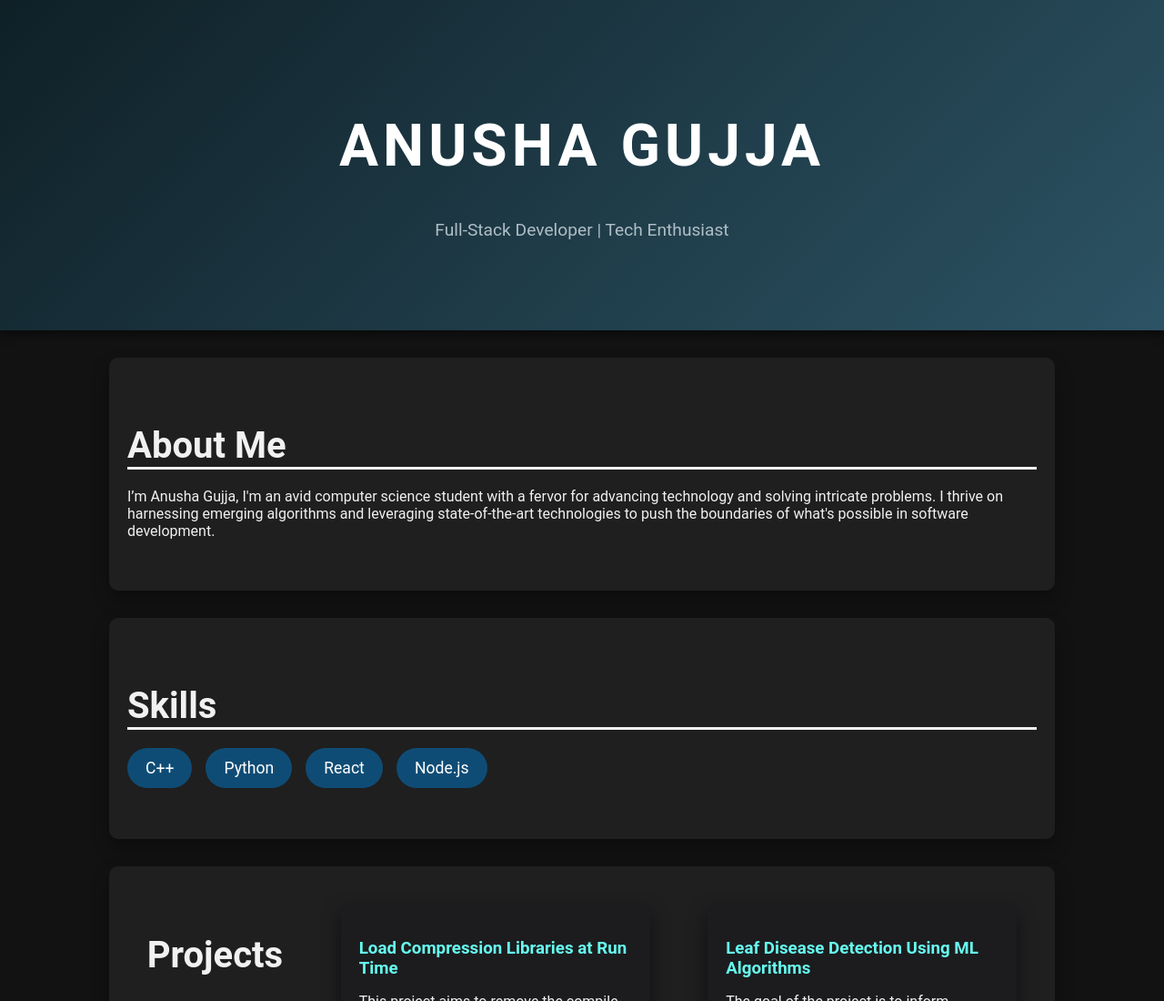
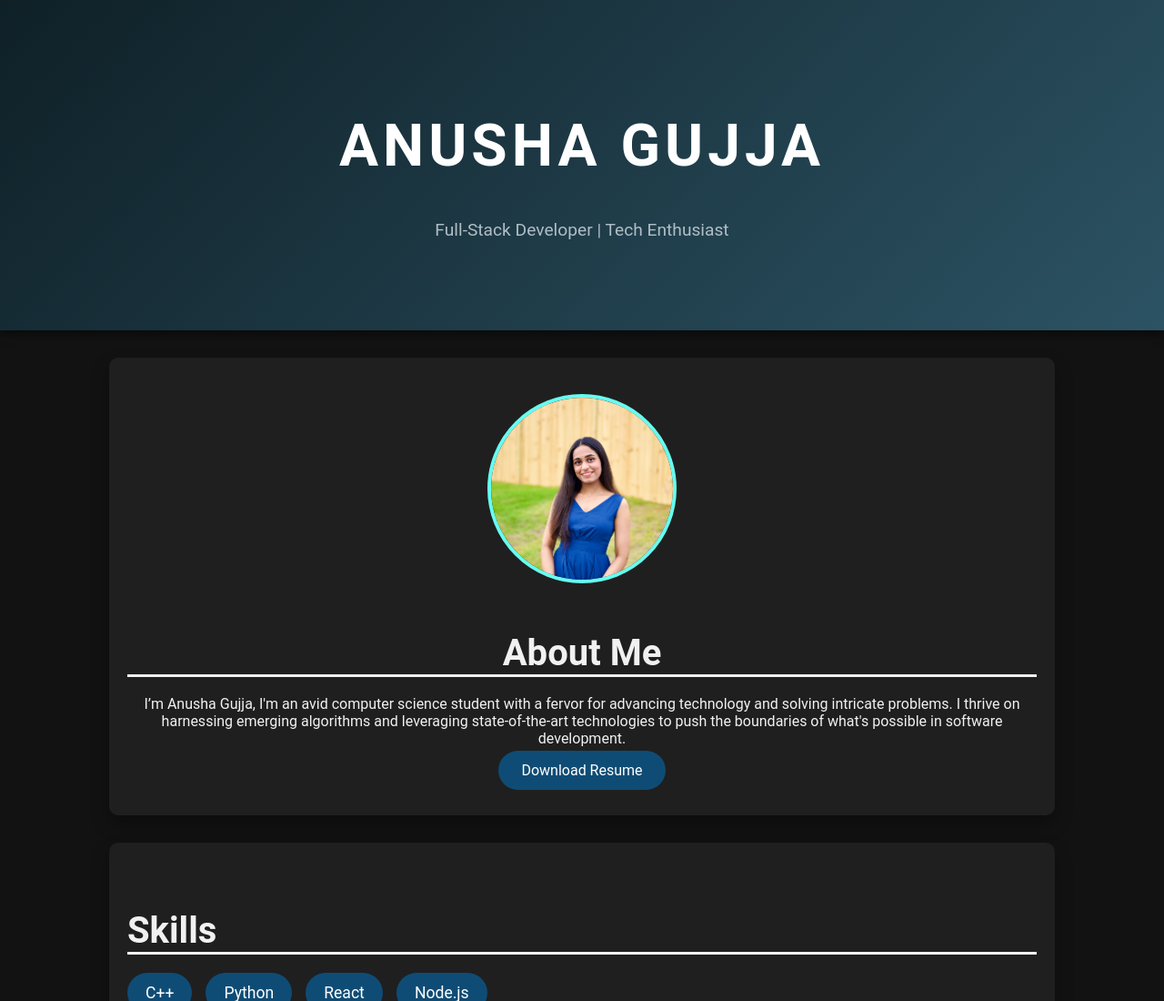
Before and after one commit to GAnusha08/Data__Science, a plain HTML site: page index.html in a window 1280 px wide. Shown: the top 1100 px of the page at 91% size. Drawn offline with Linux system fonts and the light colour scheme.

Commit message:
Update index.html

```diff
--- a/index.html
+++ b/index.html
@@ -45,6 +45,39 @@
             font-size: 2.5rem;
             border-bottom: 3px solid #f1f1f1;
             margin-bottom: 20px;
+        }
+
+        #about {
+            display: flex;
+            flex-direction: column;
+            align-items: center;
+            text-align: center;
+        }
+
+        #about img {
+            width: 200px;
+            height: 200px;
+            border-radius: 50%;
+            object-fit: cover;
+            margin-bottom: 20px;
+            border: 4px solid #66fcf1;
+        }
+
+        #resume-button {
+            margin-top: 20px;
+            padding: 12px 25px;
+            background-color: #0f4c75;
+            color: white;
+            border: none;
+            border-radius: 25px;
+            font-size: 1rem;
+            cursor: pointer;
+            transition: background-color 0.3s ease-in-out;
+            text-decoration: none;
+        }
+
+        #resume-button:hover {
+            background-color: #3282b8;
         }
 
         #skills ul {
@@ -99,6 +132,20 @@
             text-align: center;
             color: #b0bec5;
         }
+
+        @media (max-width: 600px) {
+            header h1 {
+                font-size: 2.5rem;
+            }
+
+            #about {
+                padding: 0 10px;
+            }
+
+            .project-card {
+                width: 100%;
+            }
+        }
     </style>
 </head>
 <body>
@@ -109,8 +156,17 @@
 </header>
 
 <section id="about">
-    <h2>About Me</h2>
-    <p>I’m Anusha Gujja, I'm an avid computer science student with a fervor for advancing technology and solving intricate problems. I thrive on harnessing emerging algorithms and leveraging state-of-the-art technologies to push the boundaries of what's possible in software development.</p>
+    <!-- Profile Picture -->
+    <img src="Photograph.jpeg" alt="Anusha Gujja">
+
+    <!-- About Me Text -->
+    <div>
+        <h2>About Me</h2>
+        <p>I’m Anusha Gujja, I'm an avid computer science student with a fervor for advancing technology and solving intricate problems. I thrive on harnessing emerging algorithms and leveraging state-of-the-art technologies to push the boundaries of what's possible in software development.</p>
+
+        <!-- Resume Download Button -->
+        <a href="Anusha Resume.pdf" download id="resume-button">Download Resume</a>
+    </div>
 </section>
 
 <section id="skills">
```
